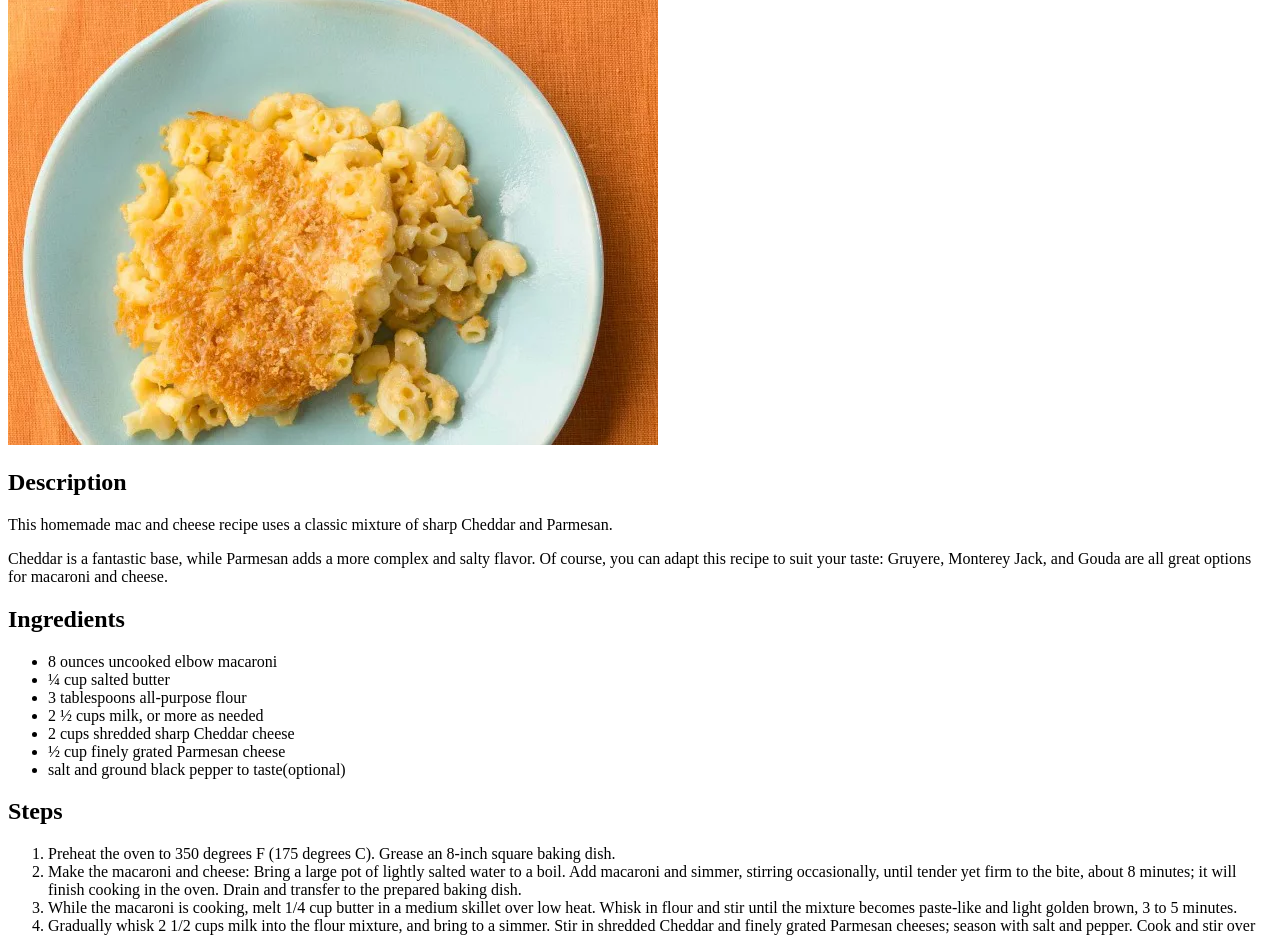
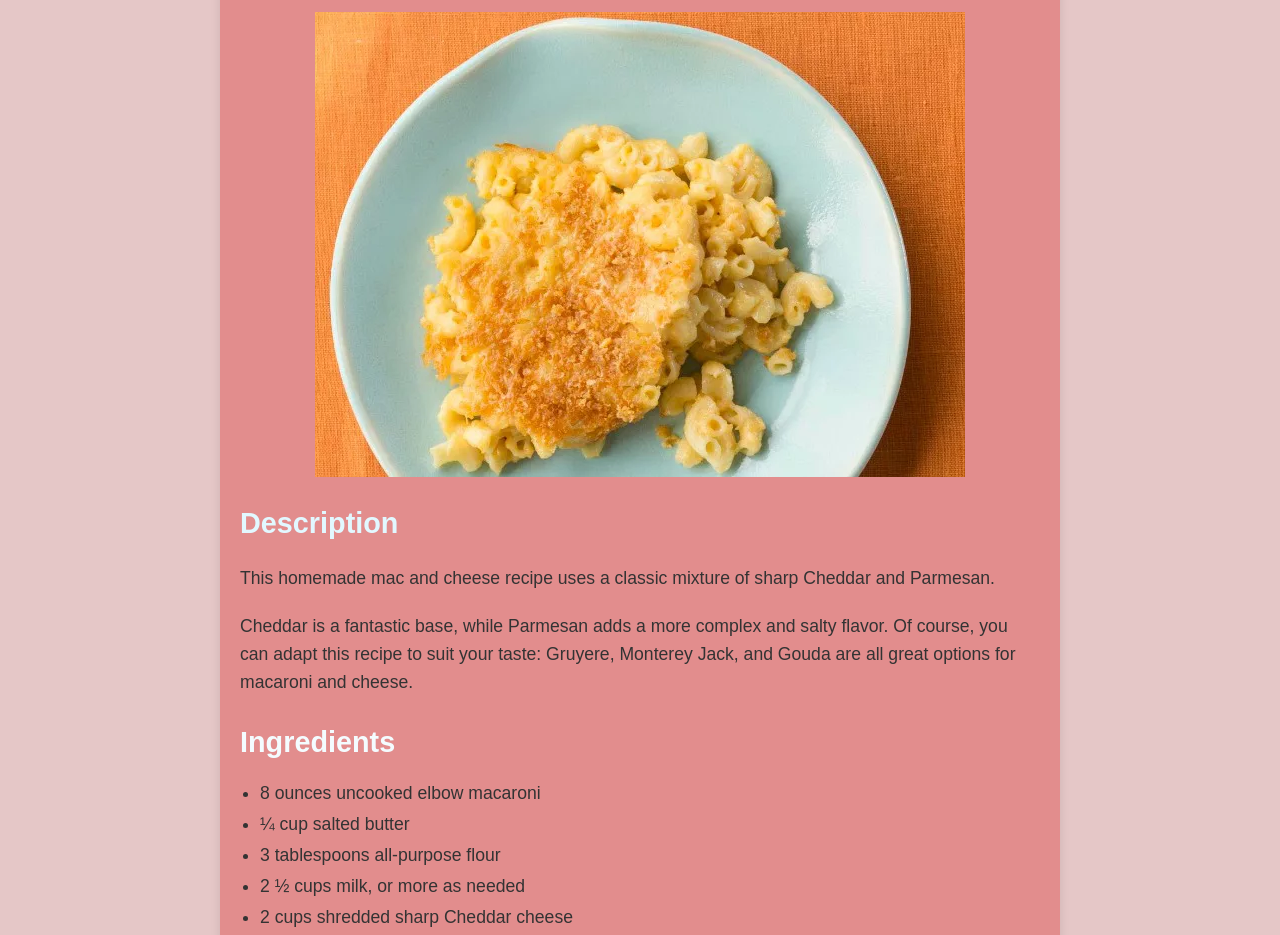
Before and after one commit to israel77-1995/odin-recipes, a plain HTML site: page recipes/Recipe_2.html in a window 1280 px wide. Shown: the part 100-1035 px from the top of the page. Drawn offline with Linux system fonts and the light colour scheme.

Commit message:
style recipes

```diff
--- /dev/null
+++ b/recipes/Reciipe_2.css
@@ -0,0 +1,71 @@
+body {
+    font-family: Arial, sans-serif;
+    margin: 0;
+    padding: 0;
+    background-color: #e5c7c7;
+    color: #333;
+}
+
+.container {
+    max-width: 800px;
+    margin: 0 auto;
+    padding: 20px;
+    background-color: #e28d8d;
+    box-shadow: 0 0 10px rgba(0, 0, 0, 0.1);
+}
+
+.heading {
+    text-align: center;
+    font-size: 2.5em;
+    margin-top: 20px;
+    color: #e6f2ff;
+}
+
+img {
+    display: block;
+    max-width: 100%;
+    height: auto;
+    margin: 20px auto;
+}
+
+h2 {
+    font-size: 1.8em;
+    color: #e2f8ff;
+    margin-top: 30px;
+}
+
+p {
+    font-size: 1.1em;
+    line-height: 1.6;
+    margin-bottom: 20px;
+}
+
+.ingredients, .steps {
+    margin: 20px 0;
+}
+
+.ingredients ul, .steps ol {
+    margin: 0;
+    padding-left: 20px;
+}
+
+.ingredients li, .steps li {
+    font-size: 1.1em;
+    margin-bottom: 10px;
+}
+
+.ingredients-header, .steps-header {
+    color: #f4fcff;
+}
+
+.steps-header {
+    margin-top: 40px;
+}
+
+.steps ol {
+    list-style-type: decimal;
+}
+
+.steps-header li {
+    margin-bottom: 20px;
+}
--- /dev/null
+++ b/recipes/Recipe_1.css
@@ -0,0 +1,73 @@
+/* Recipe_1.css */
+
+body {
+    font-family: Arial, sans-serif;
+    margin: 0;
+    padding: 0;
+    background-color: #f8f8f8;
+    color: #333;
+}
+
+.container {
+    max-width: 800px;
+    margin: 0 auto;
+    padding: 20px;
+    background-color: #fff;
+    box-shadow: 0 0 10px rgba(0, 0, 0, 0.1);
+}
+
+.heading {
+    text-align: center;
+    font-size: 2.5em;
+    margin-top: 20px;
+    color: #d9534f;
+}
+
+img {
+    display: block;
+    max-width: 100%;
+    height: auto;
+    margin: 20px auto;
+}
+
+h2 {
+    font-size: 1.8em;
+    color: #5bc0de;
+    margin-top: 30px;
+}
+
+p {
+    font-size: 1.1em;
+    line-height: 1.6;
+    margin-bottom: 20px;
+}
+
+.ingredients, .steps {
+    margin: 20px 0;
+}
+
+.ingredients ul, .steps ol {
+    margin: 0;
+    padding-left: 20px;
+}
+
+.ingredients li, .steps li {
+    font-size: 1.1em;
+    margin-bottom: 10px;
+}
+
+.ingredients-header, .steps-header {
+    color: #5bc0de;
+}
+
+.steps-header {
+    margin-top: 40px;
+}
+
+.steps ol {
+    list-style-type: decimal;
+}
+
+.steps-header li {
+    margin-bottom: 20px;
+}
--- a/recipes/Recipe_2.html
+++ b/recipes/Recipe_2.html
@@ -4,9 +4,11 @@
     <meta charset="UTF-8">
     <meta name="viewport" content="width=device-width, initial-scale=1.0">
     <title>Document</title>
+    <link rel="stylesheet" href="Reciipe_2.css">
 </head>
+<div class="container">
     <body>
-    <h1>Homemade mac and cheese </h1>
+        <h1 class="heading">Homemade mac and cheese </h1>
 
         <img src="../images/mac_cheese.jpg">
 
@@ -15,8 +17,8 @@
         <p>This homemade mac and cheese recipe uses a classic mixture of sharp Cheddar and Parmesan.</p>
         <p>Cheddar is a fantastic base, while Parmesan adds a more complex and salty flavor. Of course, you can adapt this recipe to suit your taste: Gruyere, Monterey Jack, and Gouda are all great options for macaroni and cheese.</p>
 
-    <h2>Ingredients</h2>
-
+        <h2 class="ingredients-header">Ingredients</h2>
+        <div class="ingredients">
           <ul>
               <li>8 ounces uncooked elbow macaroni</li>
 
@@ -33,25 +35,27 @@
               <li>salt and ground black pepper to taste(optional)</li>
 
             </ul>
+        </div>
 
-      <h2>Steps</h2>
-
+          <h2 class="steps-header">Steps</h2>
+          <div class="steps">
           <ol>
             <li>Preheat the oven to 350 degrees F (175 degrees C). Grease an 8-inch square baking dish.</li>
 
             <li>Make the macaroni and cheese: Bring a large pot of lightly salted water to a boil. Add macaroni and simmer, stirring occasionally, until tender yet firm to the bite, about 8 minutes; it will finish cooking in the oven. Drain and transfer to the prepared baking dish.</li>
 
-  </li>
+
             <li>While the macaroni is cooking, melt 1/4 cup butter in a medium skillet over low heat. Whisk in flour and stir until the mixture becomes paste-like and light golden brown, 3 to 5 minutes.</li>
 
             <li>Gradually whisk 2 1/2 cups milk into the flour mixture, and bring to a simmer. Stir in shredded Cheddar and finely grated Parmesan cheeses; season with salt and pepper. Cook and stir over low heat until cheese is melted and sauce has thickened, 3 to 5 minutes, adding up to 1/2 cup more milk if needed. Pour cheese sauce over macaroni and stir until well combined.</li>
 
-        <li>Make the bread crumb topping: Melt 2 tablespoons butter in a skillet over medium heat. Add bread crumbs; cook and stir until well coated and browned. Spread bread crumbs over macaroni and cheese, then sprinkle with paprika.
+            <li>Make the bread crumb topping: Melt 2 tablespoons butter in a skillet over medium heat. Add bread crumbs; cook and stir until well coated and browned. Spread bread crumbs over macaroni and cheese, then sprinkle with paprika.</li>
 
-        </li>
+
 
             <li>Bake in the preheated oven until topping is golden brown and macaroni and cheese is bubbling, about 30 minutes.</li>
           </ol>
-
+          </div>
     </body>
+</div>
 </html>
--- /dev/null
+++ b/recipes/Recipe_3.css
@@ -0,0 +1,71 @@
+body {
+    font-family: Arial, sans-serif;
+    margin: 0;
+    padding: 0;
+    background-color: #f8f8f8;
+    color: #333;
+}
+
+.container {
+    max-width: 800px;
+    margin: 0 auto;
+    padding: 20px;
+    background-color: #fff;
+    box-shadow: 0 0 10px rgba(0, 0, 0, 0.1);
+}
+
+.heading {
+    text-align: center;
+    font-size: 2.5em;
+    margin-top: 20px;
+    color: #d9534f;
+}
+
+img {
+    display: block;
+    max-width: 100%;
+    height: auto;
+    margin: 20px auto;
+}
+
+h2 {
+    font-size: 1.8em;
+    color: #5bc0de;
+    margin-top: 30px;
+}
+
+p {
+    font-size: 1.1em;
+    line-height: 1.6;
+    margin-bottom: 20px;
+}
+
+.ingredients, .steps {
+    margin: 20px 0;
+}
+
+.ingredients ul, .steps ol {
+    margin: 0;
+    padding-left: 20px;
+}
+
+.ingredients li, .steps li {
+    font-size: 1.1em;
+    margin-bottom: 10px;
+}
+
+.ingredients-header, .steps-header {
+    color: #5bc0de;
+}
+
+.steps-header {
+    margin-top: 40px;
+}
+
+.steps ol {
+    list-style-type: decimal;
+}
+
+.steps-header li {
+    margin-bottom: 20px;
+}
```
Also changed, not shown: recipes/Recipe_1.html (+10 -4 lines), recipes/Recipe_3.html (+4 -1 lines). Lines whose indentation alone changed are shown as unchanged.
